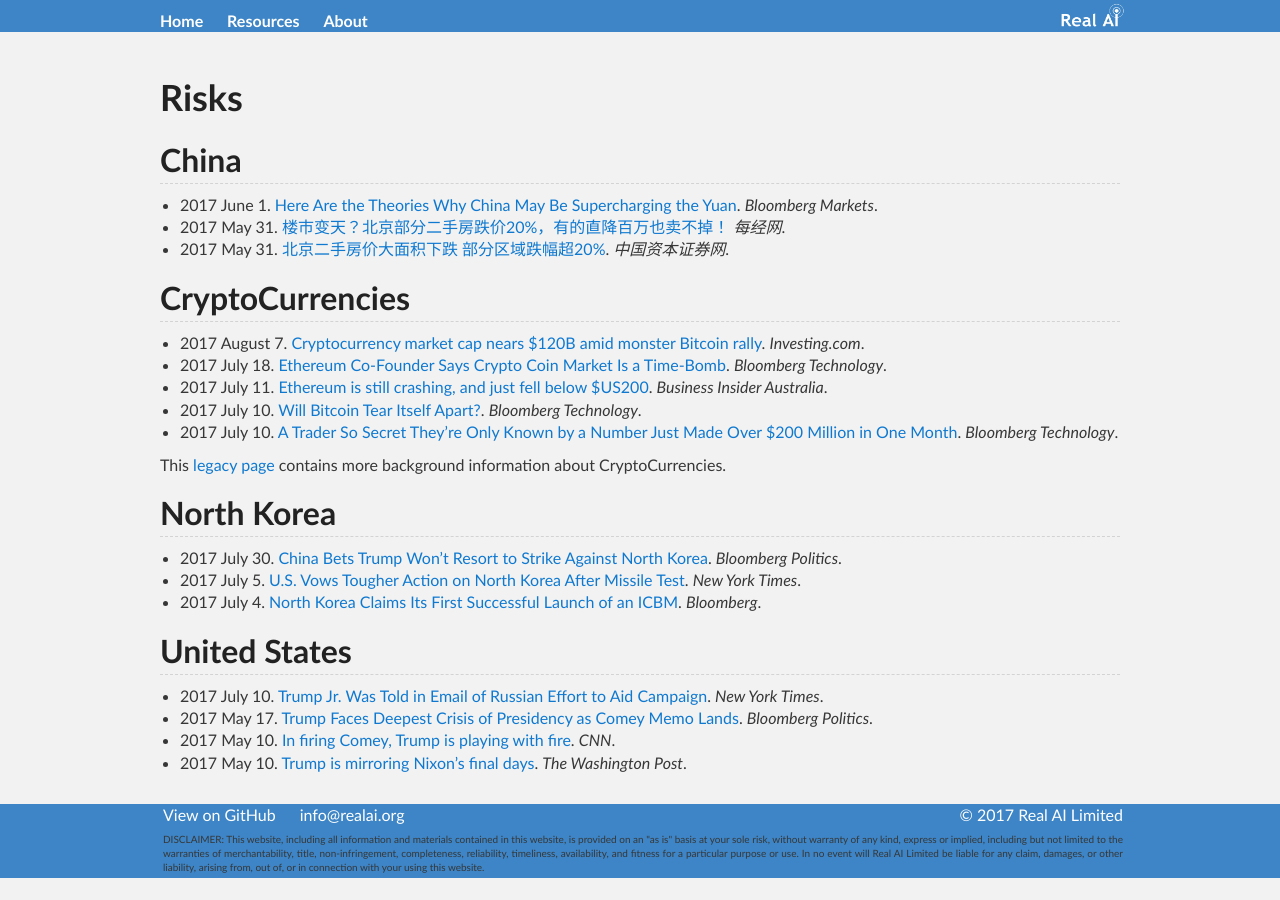
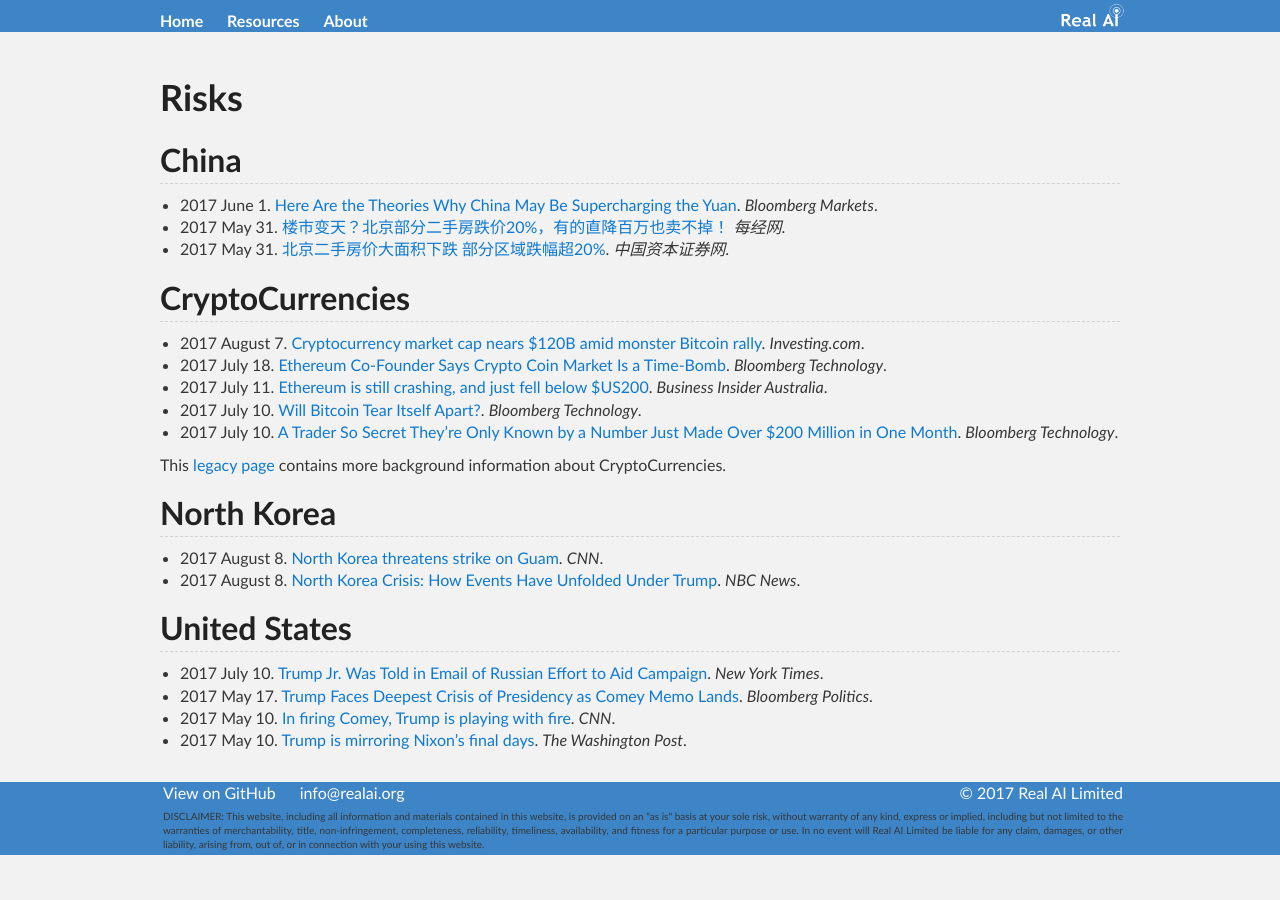
Before and after one commit to Tonywuhk/realai.org, a Jekyll site: the page built from about/risks/README.md, in a window 1280 px wide. Built offline with Jekyll 4.4.1, drawn with Linux system fonts in a browser that asks for light colours; our own code applies the rules of GitHub Pages for plain Markdown files; the repository's description, which GitHub fills in, is left out.

Commit message:
Update files

```diff
--- a/about/risks/README.md
+++ b/about/risks/README.md
@@ -22,9 +22,8 @@
 
 ## North Korea
 
-* 2017 July 30. [China Bets Trump Won't Resort to Strike Against North Korea](https://www.bloomberg.com/news/articles/2017-07-29/china-bets-trump-won-t-resort-to-military-strike-on-north-korea). *Bloomberg Politics*.
-* 2017 July 5. [U.S. Vows Tougher Action on North Korea After Missile Test](https://www.nytimes.com/2017/07/05/world/asia/north-korea-war-us-icbm.html). *New York Times*.
-* 2017 July 4. [North Korea Claims Its First Successful Launch of an ICBM](https://www.bloomberg.com/news/articles/2017-07-04/north-korea-claims-successful-intercontinental-missile-launch). *Bloomberg*.
+* 2017 August 8. [North Korea threatens strike on Guam](http://edition.cnn.com/2017/08/08/politics/north-korea-considering-guam-strike-trump/index.html). *CNN*.
+* 2017 August 8. [North Korea Crisis: How Events Have Unfolded Under Trump](http://www.nbcnews.com/news/world/north-korea-crisis-how-events-have-unfolded-under-trump-n753996). *NBC News*.
 
 ## United States
 
```
Also changed, not shown: labs/fair-publications.md (+2 -0 lines), safety/README.md (+1 -0 lines).
